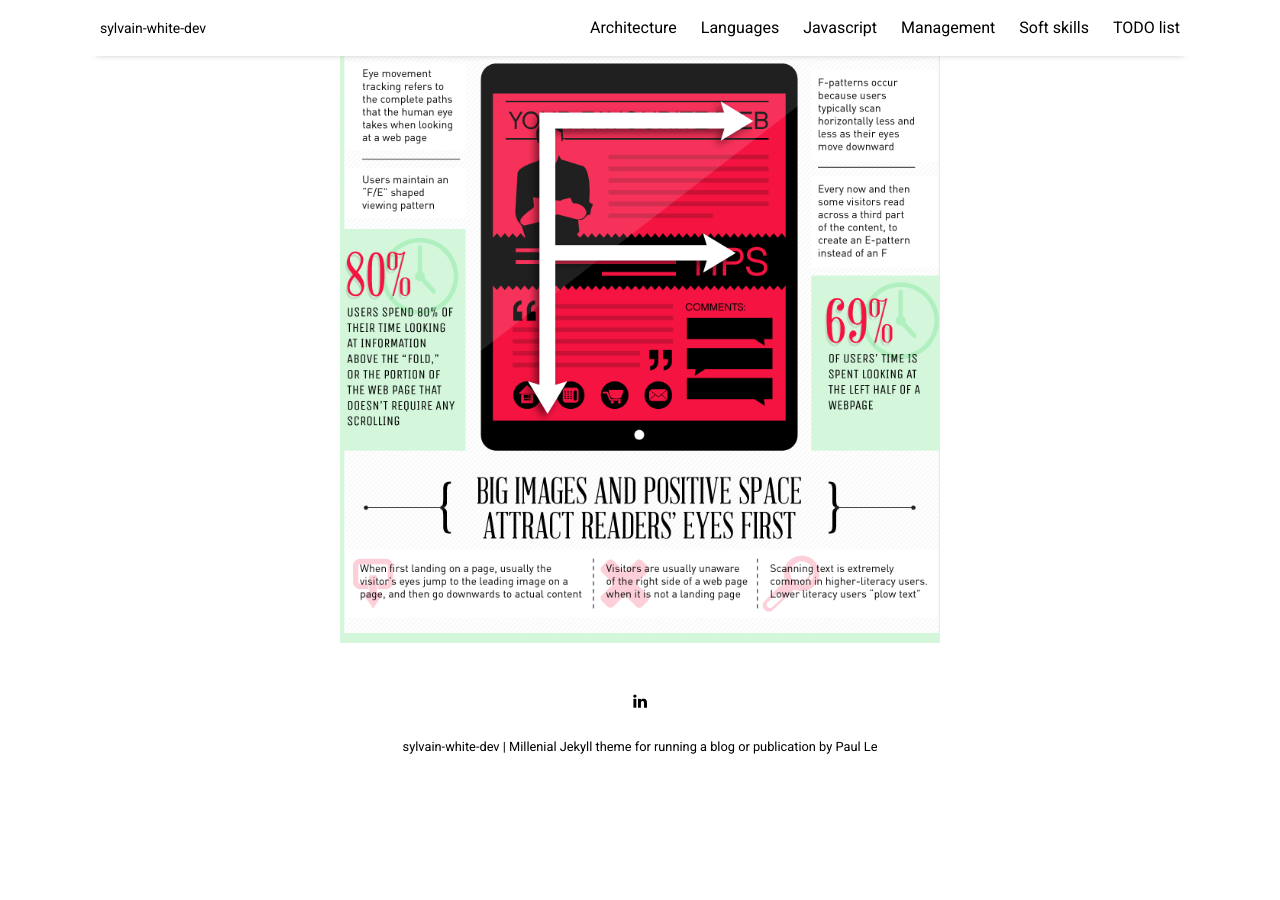
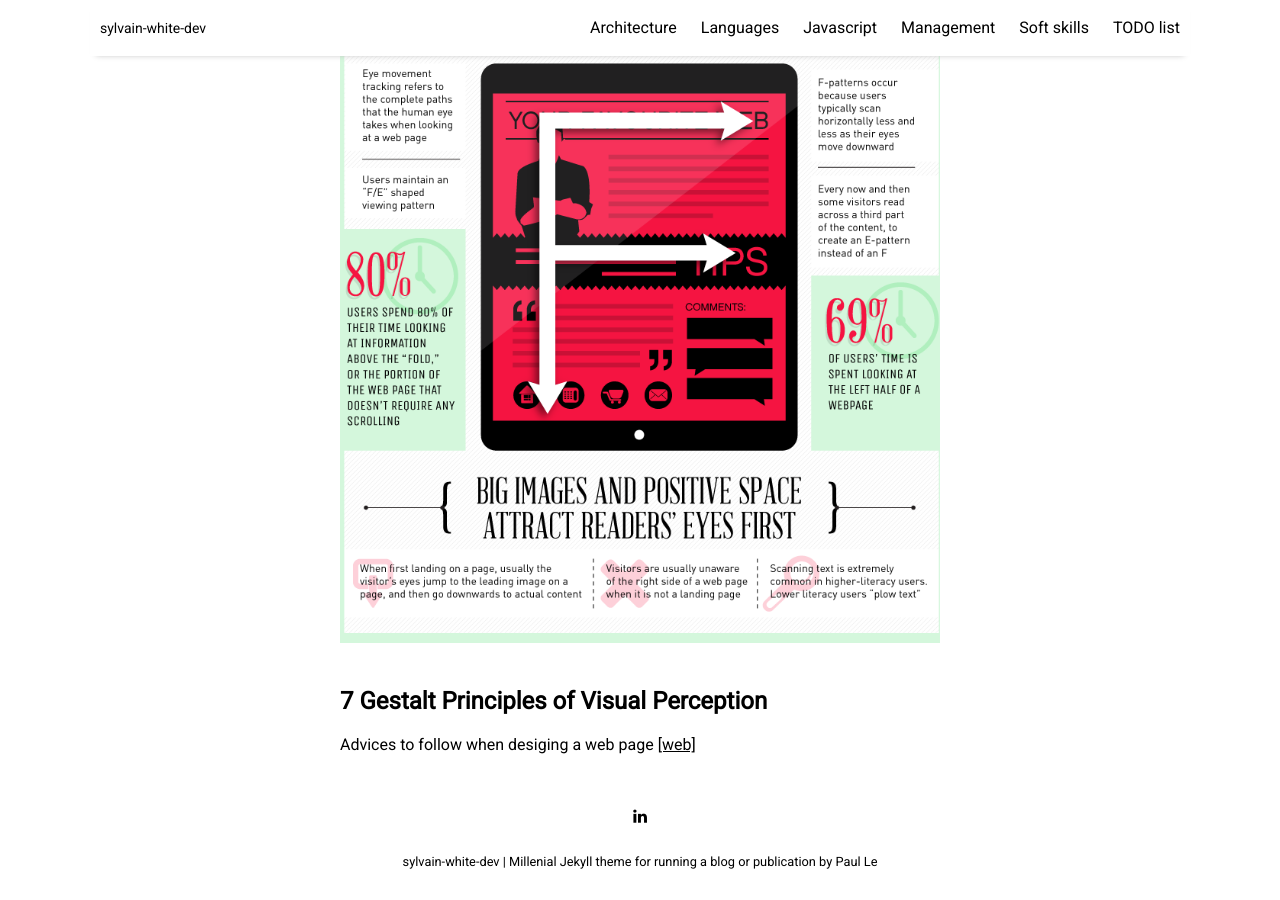
Before and after one commit to sylvainwhite/sylvain-white-dev, a Jekyll site: the page built from pages/uiTipsAndTricks.md, in a window 1280 px wide and 900 px high, scrolled down 1405 px. Built offline with Jekyll 4.4.1, drawn with Linux system fonts in a browser that asks for light colours; nearby versions of some CDN libraries; before the commit the page ends 2190 px from its top, so only the background shows below that.

Commit message:
Update uiTipsAndTricks page

```diff
--- a/pages/uiTipsAndTricks.md
+++ b/pages/uiTipsAndTricks.md
@@ -49,3 +49,9 @@ Advices to follow when desiging a web page
 [[web]](https://www.singlegrain.com/blog-posts/conversions/101-on-eye-tracking-how-your-eyes-move-on-a-website-infographic/){:target="_blank"}
 
 ![]({{ site.github.url }}/resources/howEyeMoveOnWebpage.png "How Your Eyes Move on a Website Infographic?")
+<br/>
+
+## 7 Gestalt Principles of Visual Perception
+
+Advices to follow when desiging a web page
+[[web]](https://www.usertesting.com/blog/gestalt-principles){:target="_blank"}
```
